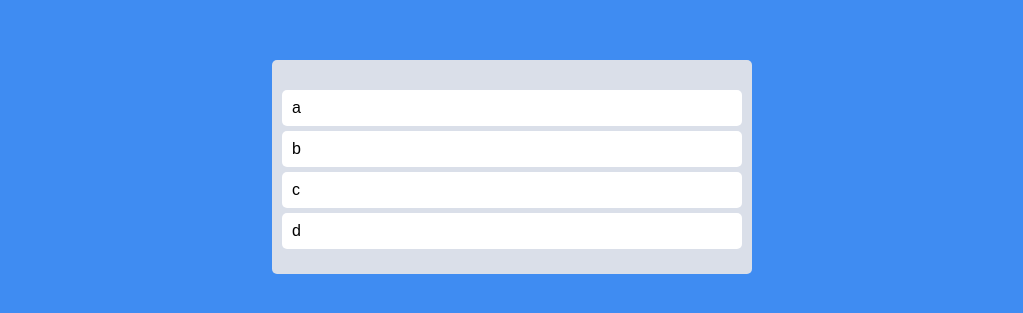
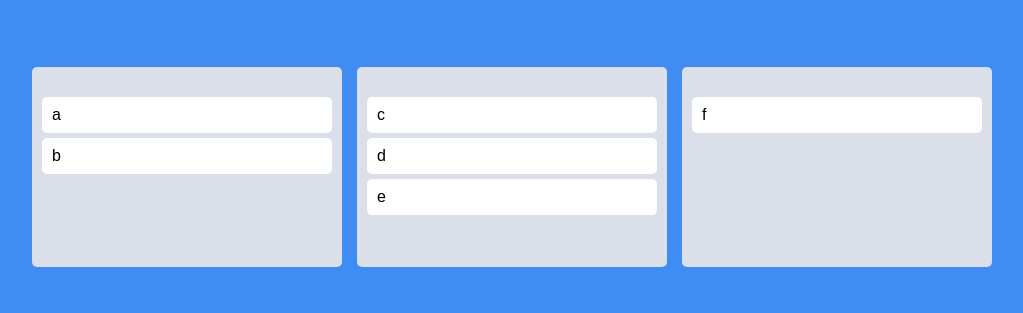
Before and after one commit to ezurno/react-todo, a React (Create React App) app: page / in a window 1280 px wide. Shown: the part 233-546 px from the top of the page, without its empty margins (128-1151 px from the left). Built offline with nearby package versions, Linux system fonts and the light colour scheme.

Commit message:
MOD: modified default value
1. board를 3개를 만들기 위해 default value를 object 식으로 바꿈

2. toDos의 default 값을 [] 로 찾을 수 있음 ex) toDos[boardId]

3. 새 board를 추가 할 수 있으므로 [key: string]: string[]; 으로 interface를 만들어 줌

```diff
--- a/src/App.tsx
+++ b/src/App.tsx
@@ -7,10 +7,11 @@
 import { useRecoilState } from "recoil";
 import styled from "styled-components";
 import { toDoState } from "./Atoms";
+import Board from "./components/Board";
 import DraggableCard from "./components/DraggableCard";
 const Wrapper = styled.div`
   display: flex;
-  max-width: 480px;
+  max-width: 960px;
   width: 100%;
   margin: 0 auto;
   justify-content: center;
@@ -20,14 +21,8 @@
 const Boards = styled.div`
   display: grid;
   width: 100%;
-  grid-template-columns: repeat(1, 1fr);
-`;
-const Board = styled.div`
-  padding: 20px 10px;
-  padding-top: 30px;
-  background-color: ${(props) => props.theme.boardColor};
-  border-radius: 5px;
-  min-height: 200px;
+  grid-template-columns: repeat(3, 1fr);
+  gap: 15px;
 `;
 
 function App() {
@@ -35,35 +30,28 @@
   const onDragEnd = ({ draggableId, destination, source }: DropResult) => {
     if (destination?.index === undefined) return; // 목적지가 없으면 실행 x
 
-    setToDos((oldToDos) => {
-      const toDosCopy = [...oldToDos];
-      // 1) Delete item on source.index
-      console.log("Delete item on", source.index);
-      console.log(toDosCopy);
-      toDosCopy.splice(source.index, 1); // splice로 index의 위치에서 1개의 index를 추출
-      console.log("Deleted item");
-      console.log(toDosCopy);
-      // 2) Put back the item on the destination.index
-      console.log("Put back", draggableId, "on ", destination.index);
-      toDosCopy.splice(destination.index, 0, draggableId); // splice로 index의 위치에서 수정하지 않고 draggableId를 주입
-      console.log(toDosCopy);
-      return toDosCopy;
-    });
+    // setToDos((oldToDos) => {
+    //   const toDosCopy = [...oldToDos];
+    //   // 1) Delete item on source.index
+    //   console.log("Delete item on", source.index);
+    //   console.log(toDosCopy);
+    //   toDosCopy.splice(source.index, 1); // splice로 index의 위치에서 1개의 index를 추출
+    //   console.log("Deleted item");
+    //   console.log(toDosCopy);
+    //   // 2) Put back the item on the destination.index
+    //   console.log("Put back", draggableId, "on ", destination.index);
+    //   toDosCopy.splice(destination.index, 0, draggableId); // splice로 index의 위치에서 수정하지 않고 draggableId를 주입
+    //   console.log(toDosCopy);
+    //   return toDosCopy;
+    // });
   };
   return (
     <DragDropContext onDragEnd={onDragEnd}>
       <Wrapper>
         <Boards>
-          <Droppable droppableId="one">
-            {(magic) => (
-              <Board ref={magic.innerRef} {...magic.droppableProps}>
-                {toDos.map((toDo, index) => (
-                  <DraggableCard toDo={toDo} index={index} key={toDo} />
-                ))}
-                {magic.placeholder}
-              </Board>
-            )}
-          </Droppable>
+          {Object.keys(toDos).map((boardId) => (
+            <Board boardId={boardId} key={boardId} toDos={toDos[boardId]} />
+          ))}
         </Boards>
       </Wrapper>
     </DragDropContext>
--- a/src/Atoms.tsx
+++ b/src/Atoms.tsx
@@ -1,6 +1,14 @@
 import { atom, selector } from "recoil";
 
-export const toDoState = atom({
-  key: "toDo",
-  default: ["a", "b", "c", "d"],
+interface IToDoState {
+  [key: string]: string[];
+}
+
+export const toDoState = atom<IToDoState>({
+  key: "toDos",
+  default: {
+    toDo: ["a", "b"],
+    doing: ["c", "d", "e"],
+    done: ["f"],
+  },
 });
--- /dev/null
+++ b/src/components/Board.tsx
@@ -0,0 +1,33 @@
+import { Droppable } from "react-beautiful-dnd";
+import styled from "styled-components";
+import DraggableCard from "./DraggableCard";
+
+const Wrapper = styled.div`
+  padding: 20px 10px;
+  padding-top: 30px;
+  background-color: ${(props) => props.theme.boardColor};
+  border-radius: 5px;
+  min-height: 200px;
+`;
+
+interface IBoardProps {
+  toDos: string[];
+  boardId: string;
+}
+
+function Board({ toDos, boardId }: IBoardProps) {
+  return (
+    <Droppable droppableId={boardId}>
+      {(magic) => (
+        <Wrapper ref={magic.innerRef} {...magic.droppableProps}>
+          {toDos.map((toDo, index) => (
+            <DraggableCard toDo={toDo} index={index} key={toDo} />
+          ))}
+          {magic.placeholder}
+        </Wrapper>
+      )}
+    </Droppable>
+  );
+}
+
+export default Board;
```
